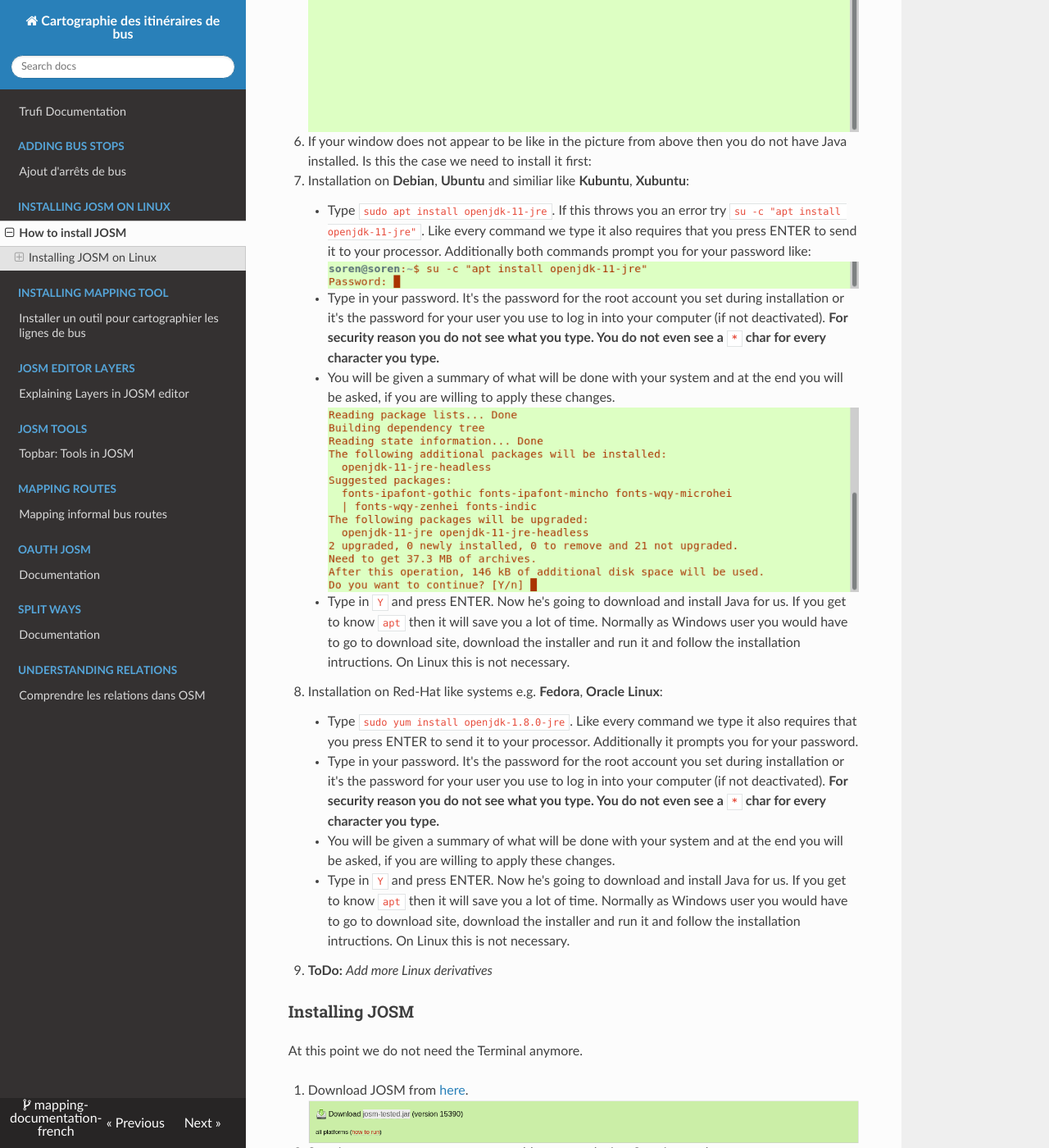
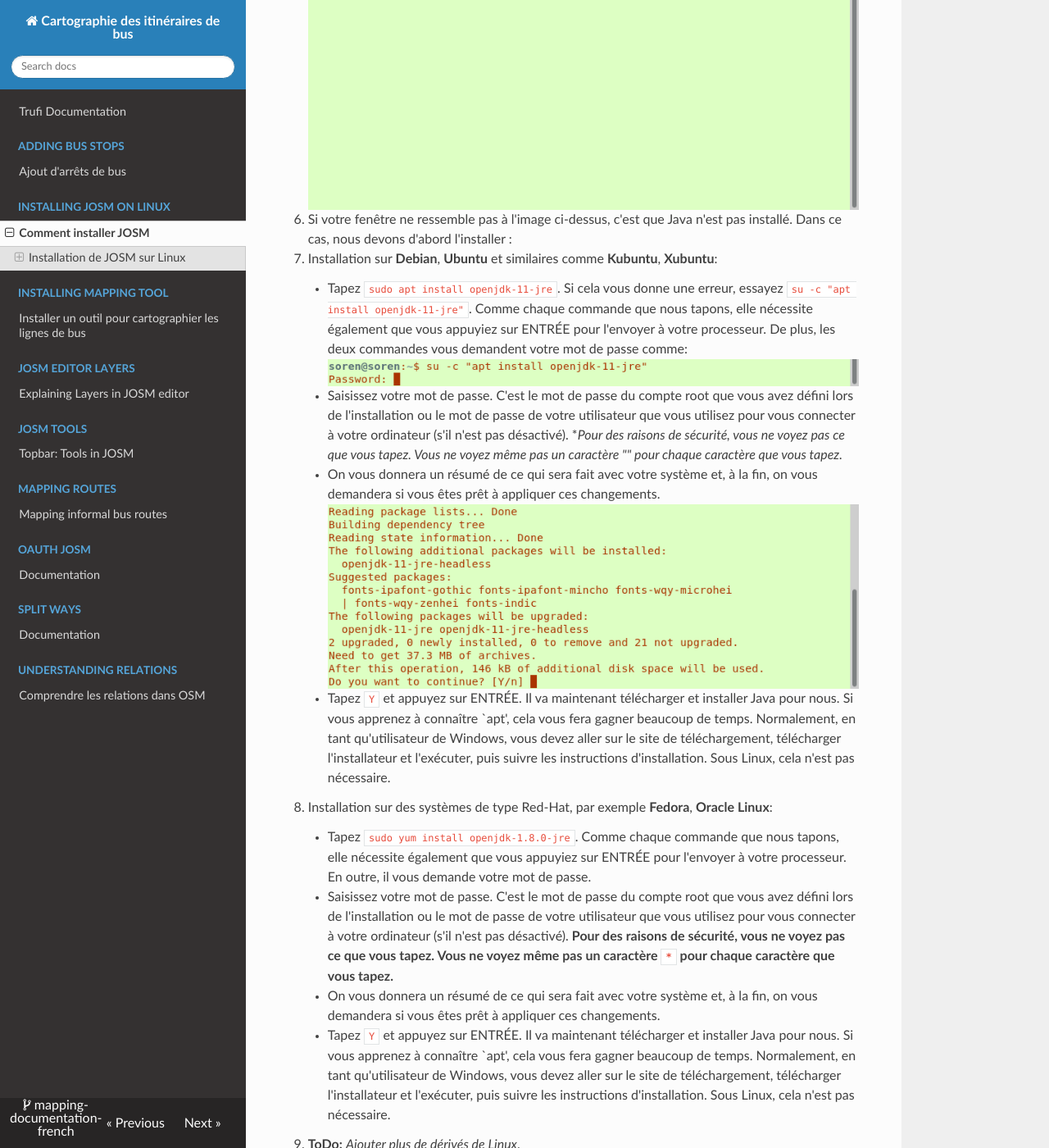
Before and after one commit to trufi-association/mapping-documentation-french, an MkDocs documentation site: the page built from docs/installing-josm-on-linux/index.md, in a window 1280 px wide and 1400 px high, scrolled down 1266 px. Shown: the whole window at 82% size. Built offline with MkDocs 1.6.1, drawn with Linux system fonts in a browser that asks for light colours; nearby versions of some CDN libraries; some of the changed text lies outside the part shown.

Commit message:
Translation Done

```diff
--- a/docs/installing-josm-on-linux/index.md
+++ b/docs/installing-josm-on-linux/index.md
@@ -1,55 +1,55 @@
-# How to install JOSM
+# Comment installer JOSM
 
-## Installing JOSM on Linux
+## Installation de JOSM sur Linux
 
-JOSM is a desktop application which we use for adding public transport routes to OpenStreetMap. But JOSM (Java OpenStreetMap (editor)) is much more powerful and sometimes complicated too. We wrote a _[how to](../installing-mapping-tool/index.md)_ for you that makes it more easy to use for mapping public transport routes. This documentation covers just the steps of installing JOSM. We do not start here to show you how to use it to map routes. This covers just the installation procedure on Linux.
+JOSM est une application de bureau que nous utilisons pour ajouter des itinéraires de transport public à OpenStreetMap. Mais JOSM (Java OpenStreetMap (éditeur)) est beaucoup plus puissant et parfois aussi compliqué. Nous avons écrit un _[guide] (../installation-mapping-tool/index.md)_ pour vous qui le rend plus facile à utiliser pour cartographier les itinéraires de transports publics. Cette documentation ne couvre que les étapes d'installation de JOSM. Nous ne montrons pas ici comment l'utiliser pour cartographier des itinéraires. Elle couvre seulement la procédure d'installation sous Linux.
 
-### Installing Java
+### Installation de Java
 
-1. Open a terminal by pressing the _WINDOWS_ key on your keyboard and typing `terminal` in the searchbar. It depends on the desktop system and startmenu you use how the searchbar works in detail. You might have to activate it first to start typing.
+1. Ouvrez un terminal en appuyant sur la touche _WINDOWS_ de votre clavier et en tapant "terminal" dans la barre de recherche. Cela dépend du système d'exploitation et du menu de démarrage que vous utilisez, la façon dont la barre de recherche fonctionne en détail. Vous devrez peut-être l'activer d'abord pour commencer à taper.
 
-2. Open the terminal by pressing on the entry that appears. The entry should be labeled like `Terminal`, `Gnome Terminal` or`Xfce Terminal` etc.
+2. Ouvrez le terminal en appuyant sur l'entrée qui apparaît. L'entrée doit être libellée comme suit `Terminal`, `Gnome Terminal` ou`Xfce Terminal` etc.
 
-3. The window that pop ups should look similiar to mine: ![](terminal.png)
+3. La fenêtre qui s'ouvre devrait ressembler à la mienne: ![](terminal.png)
 
-4. In this window we type `java -version`and press ENTER to check, if it's already installed. Most Linux derivatives have java installed by default.
+4. Dans cette fenêtre, nous tapons `java -version`et nous appuyons sur la touche ENTRÉE pour vérifier si elle est déjà installée. La plupart des dérivés de Linux ont java installé par défaut.
 
-5. If your window looks like this you have Java already installed and you can skip _Installing Java_: ![](terminal-java-version.png)
+5. Si votre fenêtre ressemble à ceci, vous avez déjà installé Java et vous pouvez ignorer _Installation de Java_: ![](terminal-java-version.png)
 
-6. If your window does not appear to be like in the picture from above then you do not have Java installed. Is this the case we need to install it first:
+6. Si votre fenêtre ne ressemble pas à l'image ci-dessus, c'est que Java n'est pas installé. Dans ce cas, nous devons d'abord l'installer :
 
-   - Installation on **Debian**, **Ubuntu** and similiar like **Kubuntu**, **Xubuntu**:
+   - Installation sur **Debian**, **Ubuntu** et similaires comme **Kubuntu**, **Xubuntu**:
 
-     - Type `sudo apt install openjdk-11-jre`. If this throws you an error try `su -c "apt install openjdk-11-jre"`. Like every command we type it also requires that you press ENTER to send it to your processor. Additionally both commands prompt you for your password like:![](terminal-password-prompt.png)
+     - Tapez `sudo apt install openjdk-11-jre`. Si cela vous donne une erreur, essayez `su -c "apt install openjdk-11-jre"`. Comme chaque commande que nous tapons, elle nécessite également que vous appuyiez sur ENTRÉE pour l'envoyer à votre processeur. De plus, les deux commandes vous demandent votre mot de passe comme:![](terminal-password-prompt.png)
 
-     - Type in your password. It's the password for the root account you set during installation or it's the password for your user you use to log in into your computer (if not deactivated). **For security reason you do not see what you type. You do not even see a `*` char for every character you type.**
+     - Saisissez votre mot de passe. C'est le mot de passe du compte root que vous avez défini lors de l'installation ou le mot de passe de votre utilisateur que vous utilisez pour vous connecter à votre ordinateur (s'il n'est pas désactivé). **Pour des raisons de sécurité, vous ne voyez pas ce que vous tapez. Vous ne voyez même pas un caractère "*" pour chaque caractère que vous tapez.**
 
-     - You will be given a summary of what will be done with your system and at the end you will be asked, if you are willing to apply these changes. ![](terminal-apt-prompt.png)
+     - On vous donnera un résumé de ce qui sera fait avec votre système et, à la fin, on vous demandera si vous êtes prêt à appliquer ces changements. ![](terminal-apt-prompt.png)
 
-     - Type in `Y` and press ENTER. Now he's going to download and install Java for us. If you get to know `apt` then it will save you a lot of time. Normally as Windows user you would have to go to download site, download the installer and run it and follow the installation intructions. On Linux this is not necessary.
+     - Tapez `Y` et appuyez sur ENTRÉE. Il va maintenant télécharger et installer Java pour nous. Si vous apprenez à connaître `apt', cela vous fera gagner beaucoup de temps. Normalement, en tant qu'utilisateur de Windows, vous devez aller sur le site de téléchargement, télécharger l'installateur et l'exécuter, puis suivre les instructions d'installation. Sous Linux, cela n'est pas nécessaire.
 
-   - Installation on Red-Hat like systems e.g. **Fedora**, **Oracle Linux**:
+   - Installation sur des systèmes de type Red-Hat, par exemple **Fedora**, **Oracle Linux**:
 
-     - Type `sudo yum install openjdk-1.8.0-jre`. Like every command we type it also requires that you press ENTER to send it to your processor. Additionally it prompts you for your password.
+     - Tapez `sudo yum install openjdk-1.8.0-jre`. Comme chaque commande que nous tapons, elle nécessite également que vous appuyiez sur ENTRÉE pour l'envoyer à votre processeur. En outre, il vous demande votre mot de passe.
 
-     - Type in your password. It's the password for the root account you set during installation or it's the password for your user you use to log in into your computer (if not deactivated). **For security reason you do not see what you type. You do not even see a `*` char for every character you type.**
+     - Saisissez votre mot de passe. C'est le mot de passe du compte root que vous avez défini lors de l'installation ou le mot de passe de votre utilisateur que vous utilisez pour vous connecter à votre ordinateur (s'il n'est pas désactivé). **Pour des raisons de sécurité, vous ne voyez pas ce que vous tapez. Vous ne voyez même pas un caractère `*` pour chaque caractère que vous tapez.**
 
-     - You will be given a summary of what will be done with your system and at the end you will be asked, if you are willing to apply these changes.
+     - On vous donnera un résumé de ce qui sera fait avec votre système et, à la fin, on vous demandera si vous êtes prêt à appliquer ces changements.
 
-     - Type in `Y` and press ENTER. Now he's going to download and install Java for us. If you get to know `apt` then it will save you a lot of time. Normally as Windows user you would have to go to download site, download the installer and run it and follow the installation intructions. On Linux this is not necessary.
+     - Tapez `Y` et appuyez sur ENTRÉE. Il va maintenant télécharger et installer Java pour nous. Si vous apprenez à connaître `apt', cela vous fera gagner beaucoup de temps. Normalement, en tant qu'utilisateur de Windows, vous devez aller sur le site de téléchargement, télécharger l'installateur et l'exécuter, puis suivre les instructions d'installation. Sous Linux, cela n'est pas nécessaire.
 
-   - **ToDo:** _Add more Linux derivatives_
+   - **ToDo:** _Ajouter plus de dérivés de Linux_.
 
-### Installing JOSM
+### Installation de JOSM
 
-At this point we do not need the Terminal anymore.
+À ce stade, nous n'avons plus besoin du terminal.
 
-1. Download JOSM from [here](https://josm.openstreetmap.de/). ![](website-josm-download.png)
+1. Télécharger JOSM [ici](https://josm.openstreetmap.de/). ![](website-josm-download.png)
 
-2. Save it onto your computer or a portable storage device. Save it anywhere you want.
+2. Enregistrez-le sur votre ordinateur ou sur un périphérique de stockage portable. Enregistrez-le où vous voulez.
 
-3. With your file browser go to the location where you downloaded the file. Do a right click on the previously downloaded file and click on _Properties_:![](contextmenu-properties.png)
+3. Avec votre navigateur de fichiers, allez à l'endroit où vous avez téléchargé le fichier. Faites un clic droit sur le fichier précédemment téléchargé et cliquez sur _Propriétés_:![](contextmenu-properties.png)
 
-4. Head over to the _Permissions_ section and tick there the box _Allow executing file as program_: ![](properties-permissions.png)
+4. Allez à la section _Permissions_ et cochez-y la case _Autoriser l'exécution du fichier comme programme_: ![](properties-permissions.png)
 
-5. We can close the window and double clicking on the program icon should open  JOSM. If JOSM does not open but a pop up appears and you see some buttons and one is labeled _Run_ then click that button and JOSM should open.
+5. Nous pouvons fermer la fenêtre et un double clic sur l'icône du programme devrait ouvrir JOSM. Si JOSM ne s'ouvre pas mais qu'une fenêtre apparaît et que vous voyez des boutons dont l'un est intitulé _Run_, alors cliquez sur ce bouton et JOSM devrait s'ouvrir.
```
